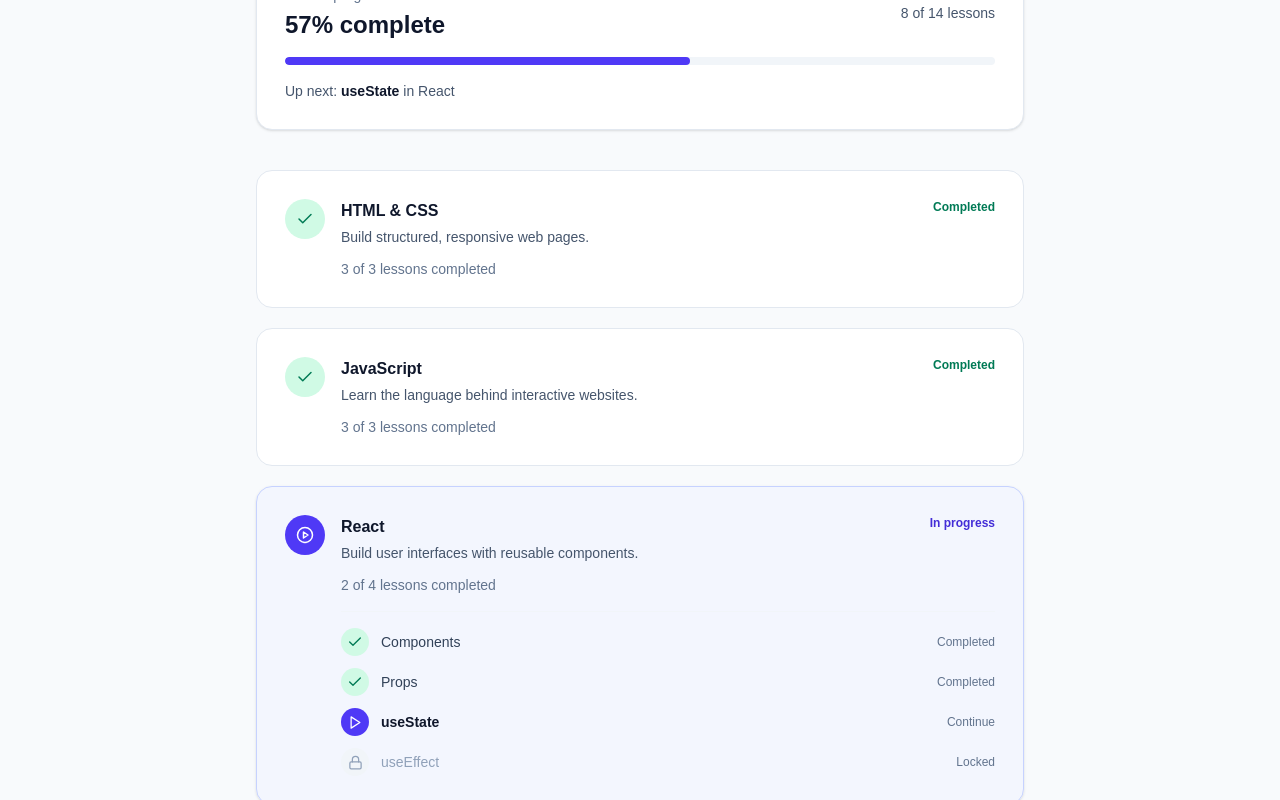
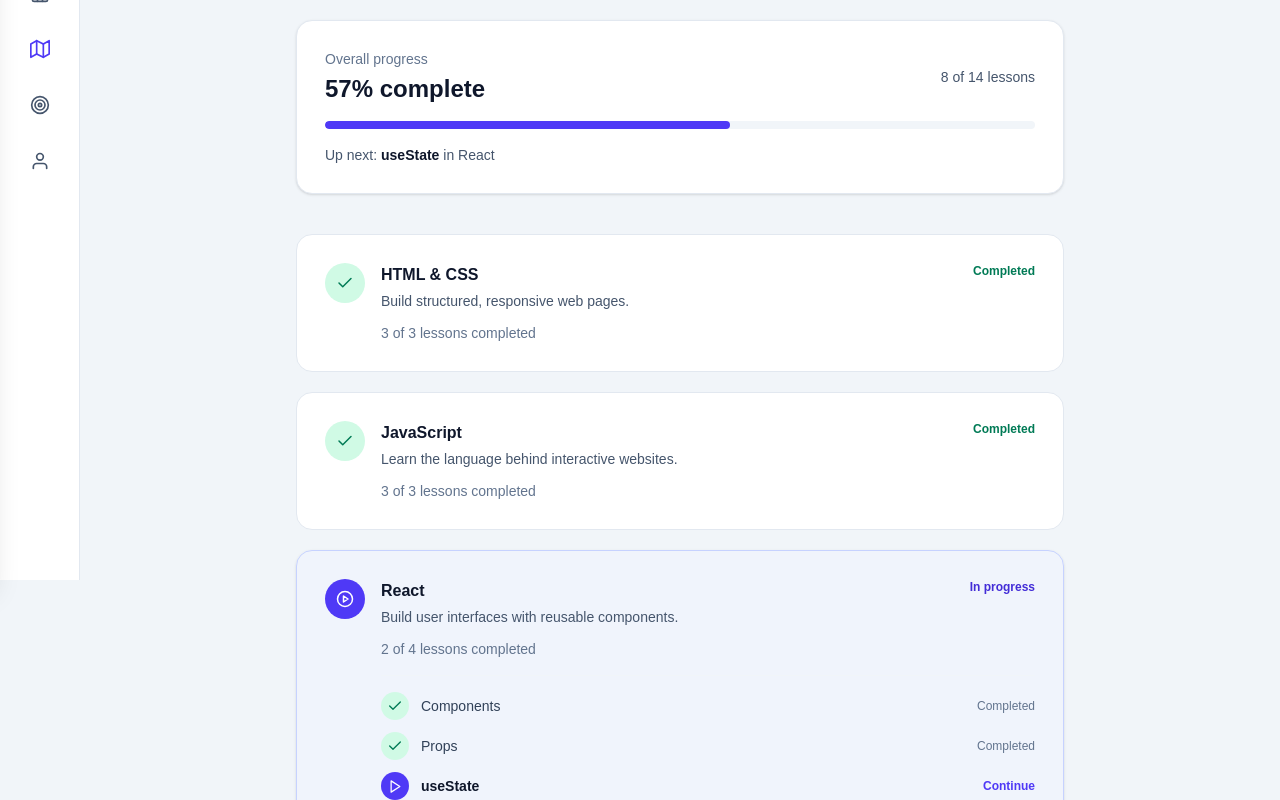
Before and after one commit to gunguncodes/DevPath, a React (Vite) app in the folder Frontend/devpath-ui/: page /journey in a window 1280 px wide. Shown: the part 220-1020 px from the top of the page. Built offline with nearby package versions, Linux system fonts and the light colour scheme.

Commit message:
feat: connect journey lessons to lesson details

```diff
--- a/Frontend/devpath-ui/src/components/journey/LessonList.jsx
+++ b/Frontend/devpath-ui/src/components/journey/LessonList.jsx
@@ -1,4 +1,5 @@
 import { FiCheck, FiLock, FiPlay } from "react-icons/fi";
+import { Link } from "react-router-dom";
 
 function getLessonStyles(status) {
   if (status === "completed") {
@@ -32,9 +33,13 @@ export default function LessonList({ lessons }) {
     <ul className="mt-4 space-y-3 border-t border-slate-100 pt-4">
       {lessons.map((lesson) => {
         const lessonStyles = getLessonStyles(lesson.status);
+        const isCurrent = lesson.status === "current";
 
         return (
-          <li key={lesson.id} className="flex items-center justify-between gap-4">
+          <li
+            key={lesson.id}
+            className="flex items-center justify-between gap-4"
+          >
             <div className="flex items-center gap-3">
               <span
                 className={`flex h-7 w-7 shrink-0 items-center justify-center rounded-full ${lessonStyles.iconClassName}`}
@@ -47,9 +52,18 @@ export default function LessonList({ lessons }) {
               </span>
             </div>
 
-            <span className="text-xs font-medium text-slate-500">
-              {lessonStyles.label}
-            </span>
+            {isCurrent ? (
+              <Link
+                to={`/lessons/${lesson.id}`}
+                className="text-xs font-semibold text-indigo-600 hover:text-indigo-700"
+              >
+                {lessonStyles.label}
+              </Link>
+            ) : (
+              <span className="text-xs font-medium text-slate-500">
+                {lessonStyles.label}
+              </span>
+            )}
           </li>
         );
       })}
--- a/Frontend/devpath-ui/src/pages/Journey.jsx
+++ b/Frontend/devpath-ui/src/pages/Journey.jsx
@@ -1,4 +1,5 @@
 import JourneyModule from "../components/journey/JourneyModule";
+import MainLayout from "../layouts/MainLayout";
 import { roadmap } from "../data/roadmap";
 
 function getJourneyProgress(milestones) {
@@ -24,15 +25,18 @@ function getJourneyProgress(milestones) {
 
 export default function Journey() {
   const progress = getJourneyProgress(roadmap);
+
   const currentMilestone = roadmap.find(
     (milestone) => milestone.status === "current"
   );
+
   const currentLesson = currentMilestone?.lessons.find(
     (lesson) => lesson.status === "current"
   );
 
   return (
-    <main className="min-h-screen bg-slate-50 px-4 py-8 sm:px-6 lg:px-8">
+    <MainLayout>
+      <div className="w-full pb-10">
         <div className="mx-auto max-w-3xl">
           <header className="mb-10">
             <p className="text-sm font-semibold uppercase tracking-widest text-indigo-600">
@@ -93,6 +97,7 @@ export default function Journey() {
             ))}
           </section>
         </div>
-    </main>
+      </div>
+    </MainLayout>
   );
 }
```
Lines whose indentation alone changed are shown as unchanged.
